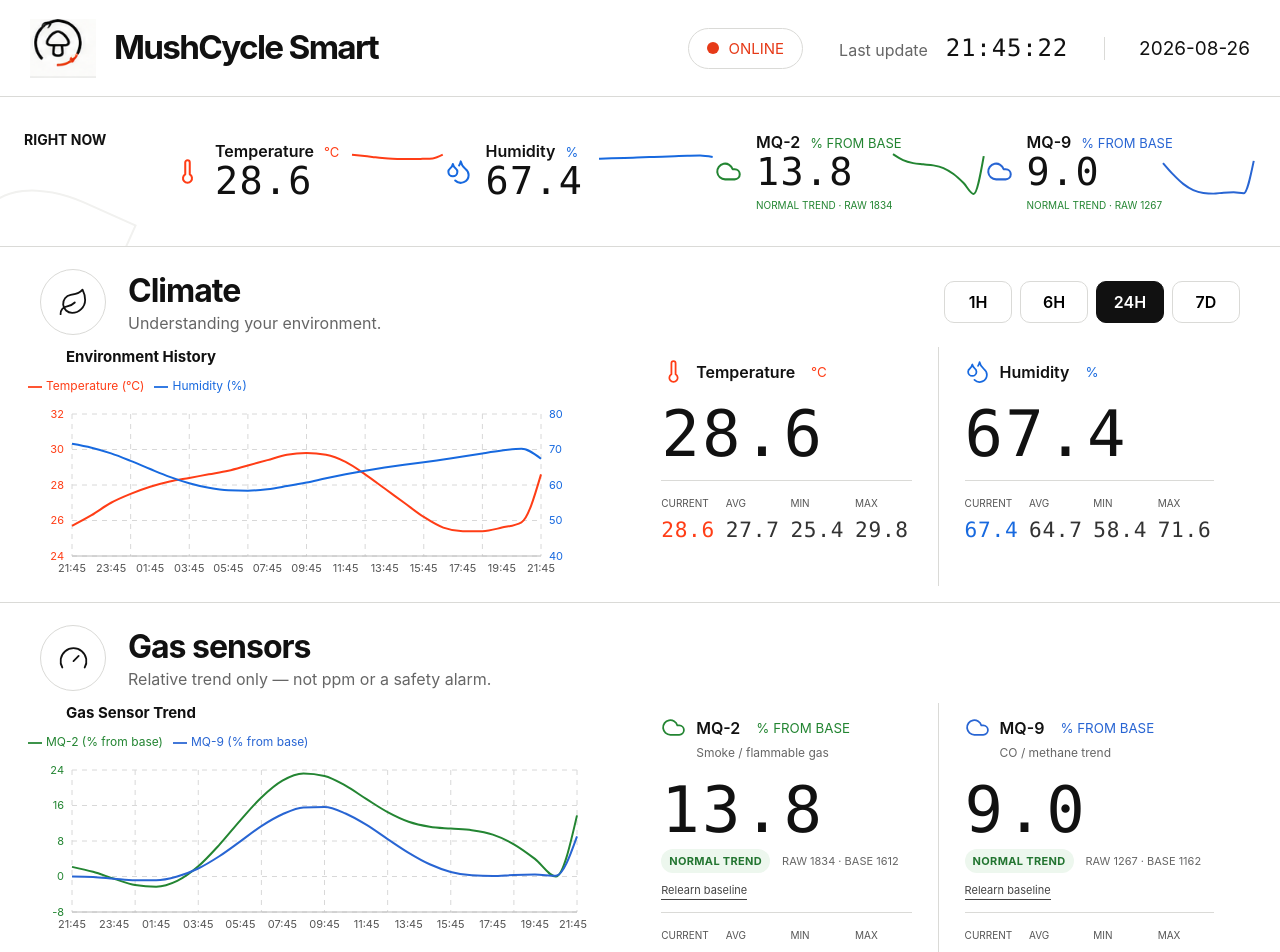
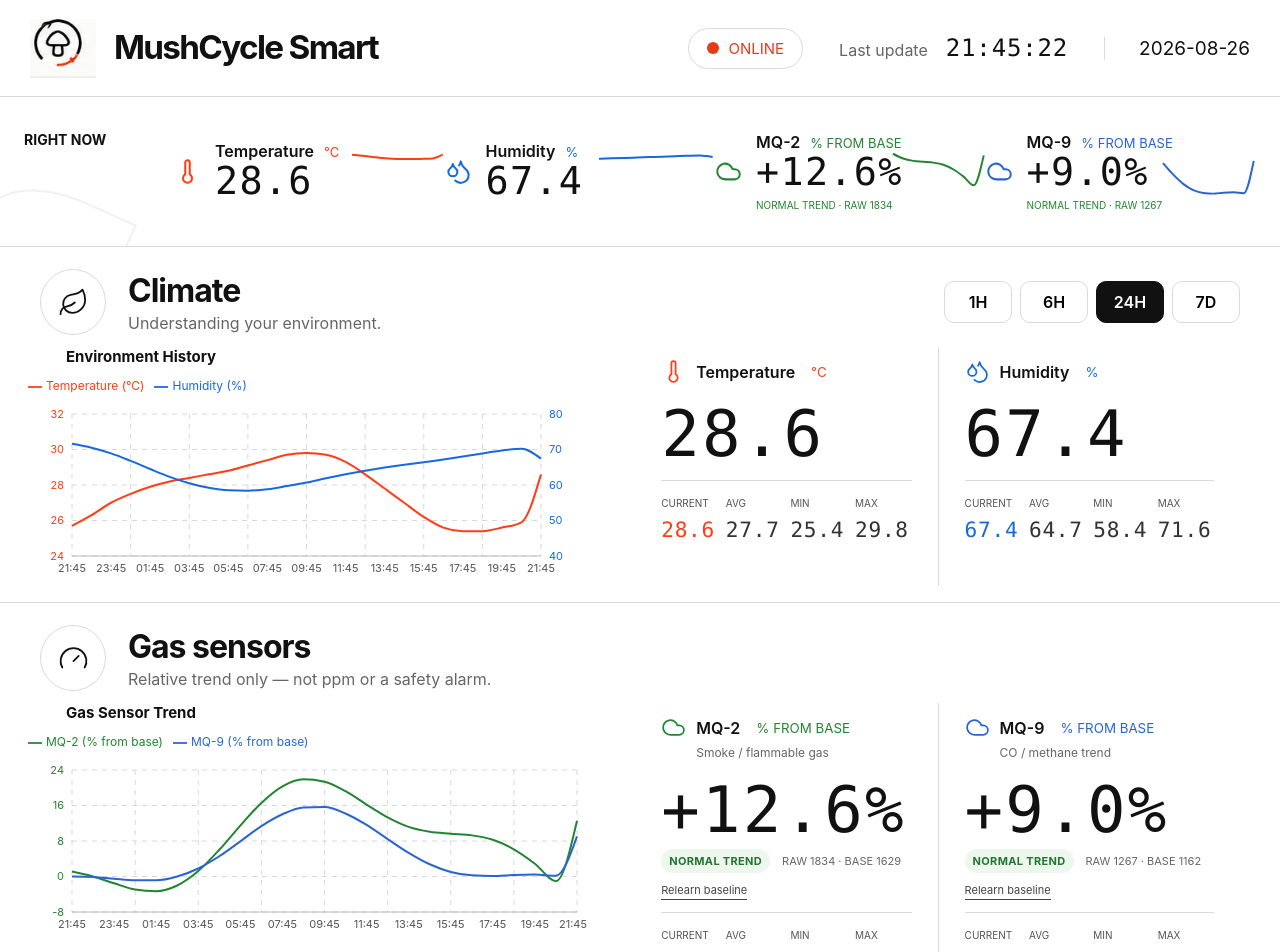
Before and after one commit to Simai66/MushCycle-Smart-dashboard, a React (Vite) app: page / in a window 1280 px wide. Shown: the top 952 px of the page. Built offline with nearby package versions, Linux system fonts and the light colour scheme.

Commit message:
fix: learn gas baseline from live history

```diff
--- a/src/App.jsx
+++ b/src/App.jsx
@@ -73,12 +73,17 @@
 function stats(data, key) {
   const values = data.map((item) => item[key]).filter(Number.isFinite);
   if (!values.length) return { current: "--", avg: "--", min: "--", max: "--" };
-  const decimals = key === "temperature" || key === "humidity" || key.endsWith("Relative") ? 1 : 0;
+  const relative = key.endsWith("Relative");
+  const decimals = key === "temperature" || key === "humidity" || relative ? 1 : 0;
+  const format = (value) => {
+    const formatted = value.toFixed(decimals);
+    return relative ? `${value > 0 ? "+" : ""}${formatted}%` : formatted;
+  };
   return {
-    current: values.at(-1).toFixed(decimals),
-    avg: (values.reduce((sum, value) => sum + value, 0) / values.length).toFixed(decimals),
-    min: Math.min(...values).toFixed(decimals),
-    max: Math.max(...values).toFixed(decimals),
+    current: format(values.at(-1)),
+    avg: format(values.reduce((sum, value) => sum + value, 0) / values.length),
+    min: format(Math.min(...values)),
+    max: format(Math.max(...values)),
   };
 }
 
--- a/src/gasReadings.js
+++ b/src/gasReadings.js
@@ -1,4 +1,5 @@
 export const GAS_THRESHOLDS = { watch: 15, high: 30 };
+export const MIN_BASELINE_SAMPLES = 5;
 
 export function autoGasBaseline(readings, key) {
   const values = readings
@@ -6,8 +7,8 @@
     .filter((value) => Number.isFinite(value) && value > 0)
     .sort((a, b) => a - b);
 
-  if (values.length < 10) return null;
-  return Math.round(values[Math.floor((values.length - 1) * 0.2)]);
+  if (values.length < MIN_BASELINE_SAMPLES) return null;
+  return Math.round(values[Math.min(values.length - 1, Math.floor(values.length * 0.2))]);
 }
 
 export function relativeGasChange(raw, baseline) {
```
Also changed, not shown: 1 other file (tests, documents, lock files or other folders).
